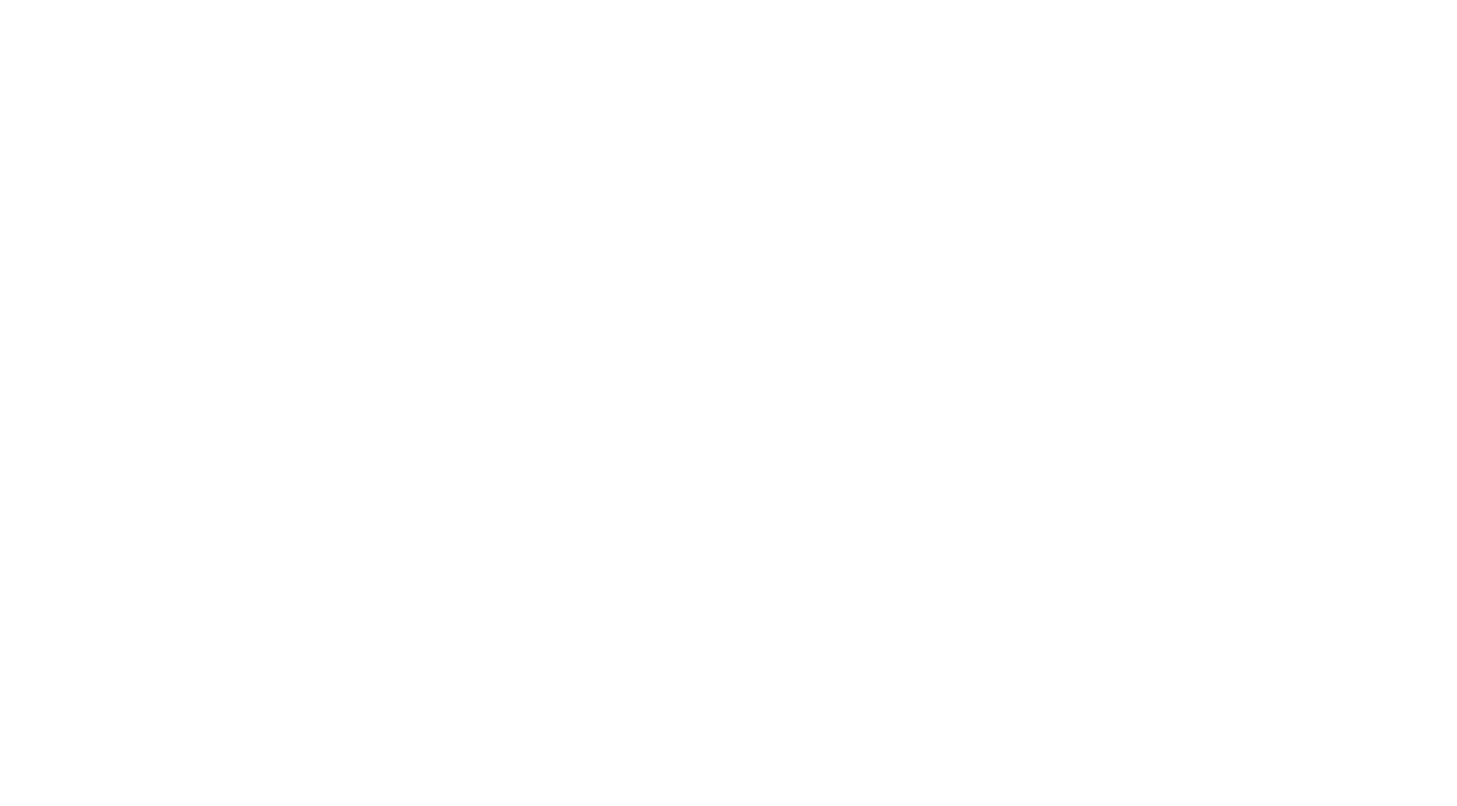
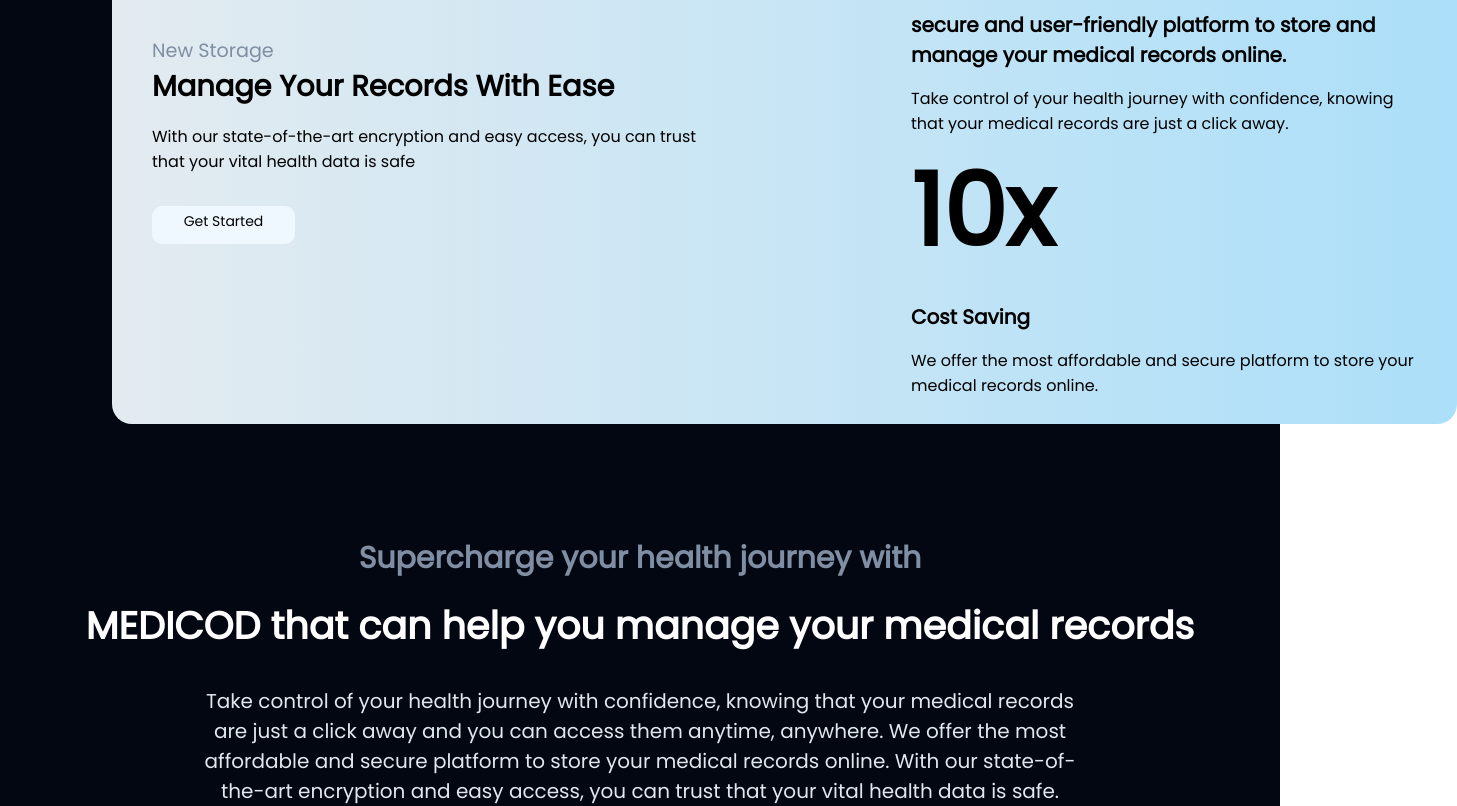
Before and after one commit to PRANJALRANA11/MEDICOD, a React (Create React App) app in the folder frontend/medi-records/: page / in a window 1280 px wide. Shown: the part 920-1726 px from the top of the page, 1457 px wide, since content can reach past the window. Before the commit the page ends 864 px from the top, so only its background shows below. Built offline with nearby package versions, Linux system fonts and the light colour scheme; a web font is replaced by a local one.

Commit message:
adding-section-component-frontend
Signed-off-by: PRANJALRANA11 <pranajlrana1235@gmail.com>

```diff
--- a/frontend/medi-records/src/Components/Home_components/Header.js
+++ b/frontend/medi-records/src/Components/Home_components/Header.js
@@ -18,11 +18,9 @@
                         All Your Medical Records At One Place
                     </span>
                 </div>
-                <div style={
-                    {
+                <div style={{
                         width:"38rem",
-                    }
-                }>
+                            }}>
                     <h1 style={{
                         color:"white",
                         fontSize:"3rem",
@@ -89,7 +87,9 @@
                                 marginLeft:"10px",
                                 color:"#e1e7ef",
                                 fontFamily:"'Poppins', sans-serif",
-                            }}>Over 1000+ clients</span>
+                                        }}>
+                                Over 1000+ clients
+                            </span>
                     </div>
                     <div style={{
                         display:"flex",
@@ -109,7 +109,9 @@
                                 marginLeft:"10px",
                                 color:"#e1e7ef",
                                 fontFamily:"'Poppins', sans-serif",
-                            }}>Verified Trusted</span>
+                                        }}>
+                                Verified Trusted
+                            </span>
                     </div>
                     <div style={{
                         display:"flex",
@@ -128,18 +130,21 @@
                                 marginLeft:"10px",
                                 color:"#e1e7ef",
                                 fontFamily:"'Poppins', sans-serif",
-                            }}>Secure & Safe</span>
+                                        }}>
+                                Secure & Safe
+                            </span>
                     </div>
                 </div>
             </div>
             <div className='img_div'>
-                <img src="/assets/doctor.png" alt='photo'
+                <img src="/assets/doctor.png" alt='doctor_image'
                 style={{
                     width:"60%",
-                    height:"100%",
+                    height:"auto",
                     marginLeft:"200px",
-
-                }}></img>
+                    marginTop:"70px",
+                        }}>
+                </img>
             </div>
         </div>
      </header>
--- /dev/null
+++ b/frontend/medi-records/src/Components/Home_components/Section.js
@@ -0,0 +1,65 @@
+import React from 'react'
+import '../../Styles/Home-styles/Section.css';
+export default function Section() {
+  return (
+    <>
+      <div className='Section_div'>
+        <div className='Section_div_1'>
+          <div className='Section_div_1_1'>
+            <div className='Section_div_1_1_1'>
+              New Storage
+            </div>
+            <div className='Section_div_1_1_2'>
+              Manage Your Records With Ease
+            </div>
+            <div className='Section_div_1_1_3'>
+              With our state-of-the-art encryption and easy access,
+              you can trust that your vital health data is safe
+            </div>
+            <div className='Section_div_1_1_4'>
+              <a href='/'>Get Started</a>
+            </div>
+          </div>
+          <div className='Section_div_1_2'>
+            <div className='Section_div_1_2_1'>
+              100x
+            </div>
+            <div className='Section_div_1_2_2'>
+              secure and user-friendly platform to
+              store and manage your medical records online.
+            </div>
+            <div className='Section_div_1_2_3'>
+              Take control of your health journey with confidence,
+              knowing that your medical records are just a click away.
+            </div>
+            <div className='Section_div_1_2_1'>
+              10x
+            </div>
+            <div className='Section_div_1_2_2'>
+              Cost Saving
+            </div>
+            <div className='Section_div_1_2_3'>
+              We offer the most affordable and secure platform
+              to store your medical records online.
+            </div>
+          </div>
+        </div>
+        <div className='Section_div_2'>
+          <div className='Section_div_2_1'>
+            Supercharge your health journey with
+          </div>
+          <div className='Section_div_2_2'>
+            MEDICOD that can help you manage your medical records
+          </div>
+          <div className='Section_div_2_3'>
+            Take control of your health journey with confidence, knowing that your
+            medical records are just a click away and you can access them anytime,
+            anywhere. We offer the most affordable and secure platform to store your
+            medical records online. With our state-of-the-art encryption and easy access,
+            you can trust that your vital health data is safe.
+          </div>
+        </div>
+      </div>
+    </>
+  )
+}
--- a/frontend/medi-records/src/Pages/Home.js
+++ b/frontend/medi-records/src/Pages/Home.js
@@ -1,12 +1,14 @@
 import React from 'react'
 import Navbar from '../Components/Home_components/Navbar'
 import Header from '../Components/Home_components/Header'
+import Section from '../Components/Home_components/Section'
 
 export default function Home() {
   return (
     <div>
       <Navbar/>
       <Header/>
+      <Section/>
     </div>
   )
 }
--- a/frontend/medi-records/src/Styles/Home-styles/Header.css
+++ b/frontend/medi-records/src/Styles/Home-styles/Header.css
@@ -1,13 +1,13 @@
+/* Header styles */
 .home_compo_header{
     background-color: rgb(3 7 17);
-    height: 100vh;
 }
 .home_compo_header  .header_div{
     display: flex;
 
 }
 .home_compo_header  .header_div  .heading_div{
-    margin-top: 5rem;
+    margin-top: 9rem;
     margin-left: 6rem;
 }
 .home_compo_header  .header_div  .heading_div  div{
--- a/frontend/medi-records/src/Styles/Home-styles/Navbar.css
+++ b/frontend/medi-records/src/Styles/Home-styles/Navbar.css
@@ -1,19 +1,21 @@
 /* Navbar Styles */
 @import url('https://fonts.googleapis.com/css2?family=ADLaM+Display&family=Poppins&display=swap');
 
+ /* Navbar Styles */
 .navbar {
     background-color: rgb(3 7 17);
     height: 64px;
-
+    position: fixed;
+    z-index: 1000;
   }
 
   .container {
     display: flex;
     justify-content: space-between;
     align-items: center;
-    padding: 0px 32px;
+    padding: 10px 32px;
     margin: 0 60px;
-    position: fixed;
+
   }
 
   .navbar-brand a {
@@ -22,7 +24,7 @@
     text-decoration: none;
     color: #ffffff;
     font-weight: bold;
-    margin-right: 55rem;
+    margin-right: 44rem;
   }
 
   .navbar-links {
--- /dev/null
+++ b/frontend/medi-records/src/Styles/Home-styles/Section.css
@@ -0,0 +1,103 @@
+/* Section Styles */
+.Section_div{
+    background-color: rgb(3 7 17);
+    padding-top: 100px;
+}
+
+/* Section Box Styles */
+.Section_div_1{
+    display: flex;
+    width: 1265px;
+    height:540px;
+    margin-left:7rem ;
+    background-image: linear-gradient(to right, rgb(227 235 240), rgb(172 223 249));
+    border-radius: 20px;
+    padding: 40px;
+
+}
+
+/* Inner Half Box */
+.Section_div_1_1{
+ width: 60%;
+ text-align: left;
+ margin-top: 12rem;
+
+}
+.Section_div_1_1_1{
+    font-family: poppins;
+    color: #7f8ea3;
+    font-size: 1.2rem;
+
+}
+.Section_div_1_1_2{
+    font-family: poppins;
+    font-size: 1.8rem;
+
+    font-weight: bold;
+}
+.Section_div_1_1_3{
+    font-family: poppins;
+    font-size: 1rem;
+    margin-top: 1rem;
+    width: 75%;
+}
+.Section_div_1_1_4{
+    background-color: aliceblue;
+    width: 135px;
+    height: 30px;
+    border-radius: 10px;
+    padding:  4px;
+    text-align: center;
+    margin-top:2rem ;
+}
+.Section_div_1_1_4 a{
+    text-decoration: none;
+    color: black;
+    font: 14px poppins;
+}
+
+/* Inner Half Box */
+.Section_div_1_2{
+    text-align: left;
+    width: 40%;
+}
+.Section_div_1_2_1{
+    font-family: poppins;
+    font-size: 100px;
+    font-weight: bold;
+}
+.Section_div_1_2_2{
+    font-family: poppins;
+    font-size: 20px;
+    font-weight: bold;
+    margin-top: 1rem;
+}
+.Section_div_1_2_3{
+    font-family: poppins;
+    font-size: 16px;
+    margin-top: 1rem;
+}
+
+/* Bottom section */
+.Section_div_2_1{
+    font:30px poppins ;
+    color: #7f8ea3;
+    font-weight: bold;
+    text-align: center;
+    margin-top: 7rem;
+}
+.Section_div_2_2{
+    color: #ffff;
+    font:38px poppins;
+    font-weight: bold;
+    text-align: center;
+    margin-top: 1rem;
+}
+.Section_div_2_3{
+    color:#e1e7ef;
+    font:20px poppins;
+    text-align: center;
+    width: 70%;
+    margin: auto;
+    margin-top: 2rem;
+}
```
Also changed, not shown: frontend/medi-records/src/Components/Home_components/Navbar.js (+13 -5 lines), frontend/medi-records/public/logo192.png (deleted), frontend/medi-records/public/logo512.png (deleted), frontend/medi-records/public/robots.txt (deleted). Lines whose indentation alone changed are shown as unchanged.
